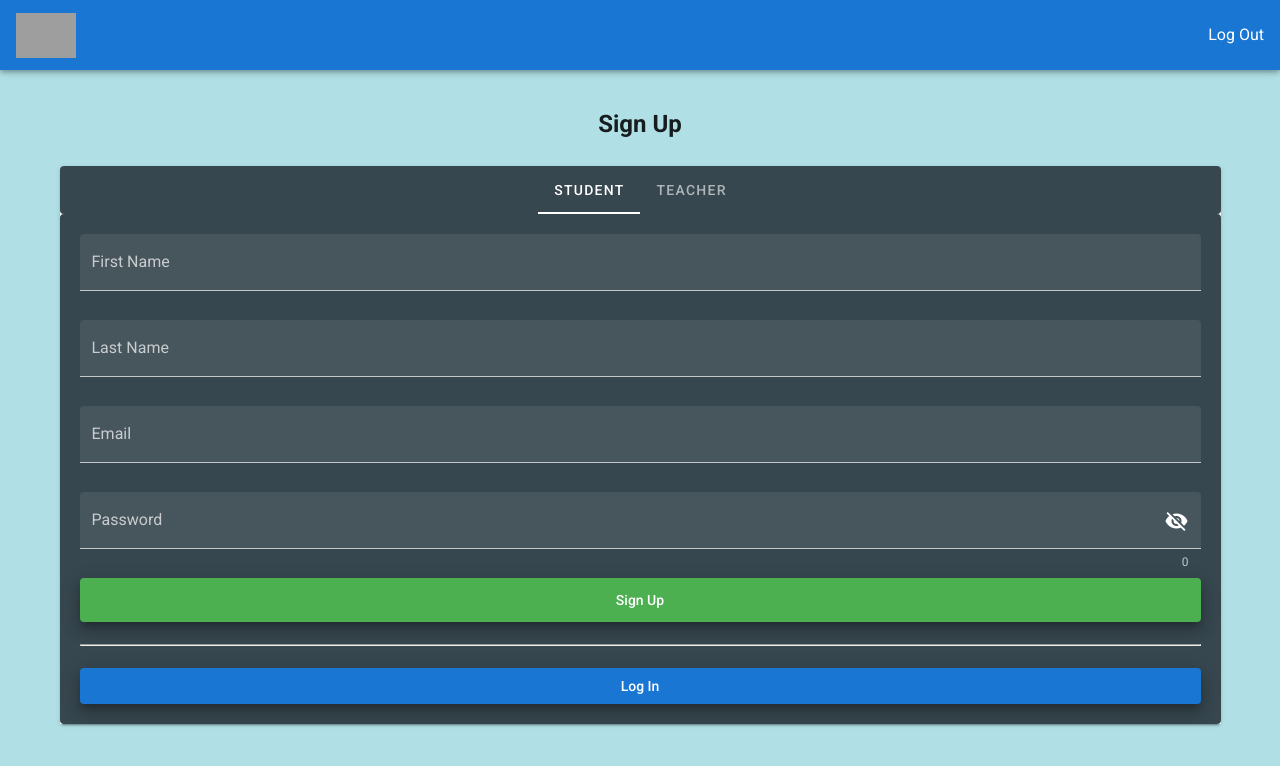
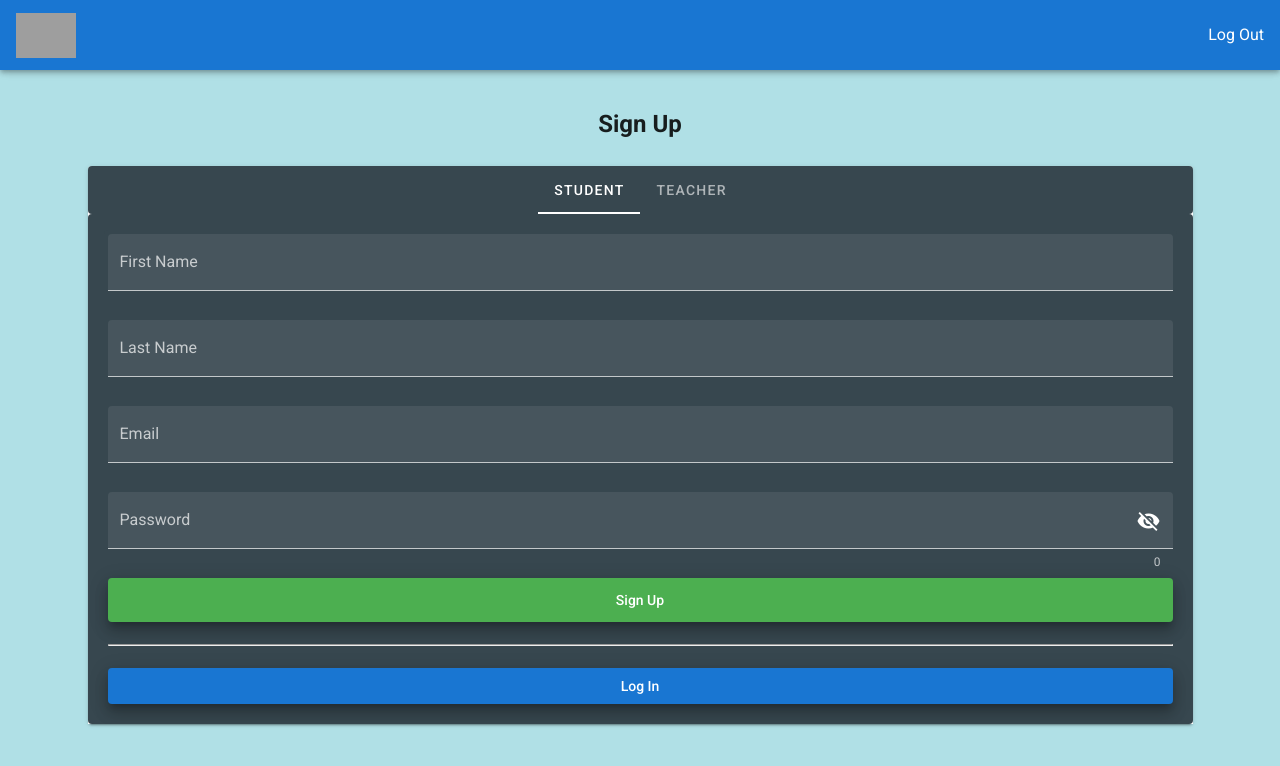
Before and after one commit to Suzanna-Neely-Yates/education-app, a Vue app: page /#/signup in a window 1280 px wide. Shown: the top 766 px of the page. Built offline with nearby package versions, Linux system fonts and the light colour scheme; grey boxes are pictures that could not be loaded; what vue-firestore would draw is missing.

Commit message:
Padding added

```diff
--- a/src/views/SignUp.vue
+++ b/src/views/SignUp.vue
@@ -2,7 +2,7 @@
   <div style="background-color: powderblue">
     <form @submit.prevent="signup">
       <center>
-        <v-container>
+        <v-container class="px-10 mx-auto">
           &nbsp;
           <h2>Sign Up</h2>
           &nbsp;
```
